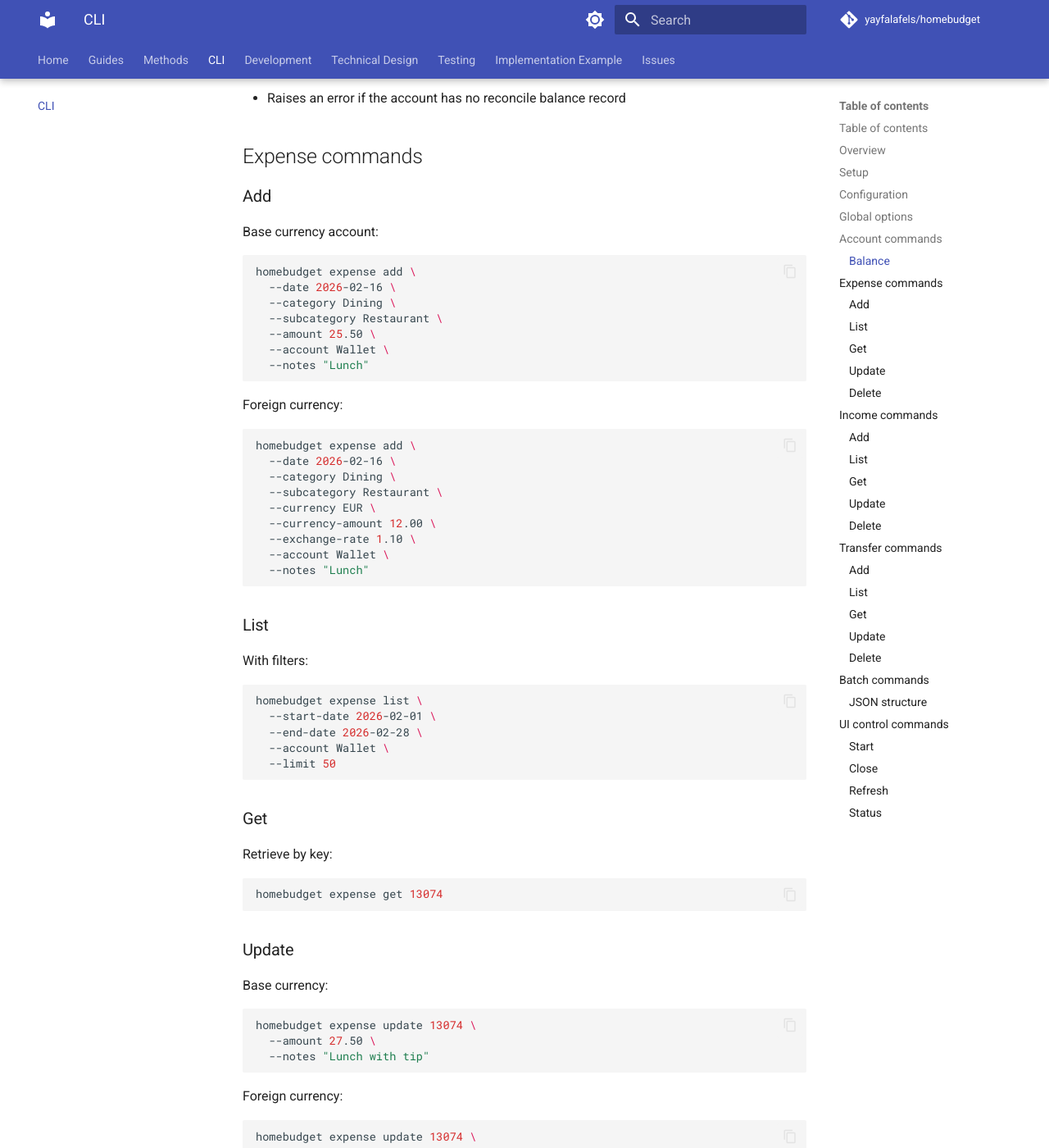
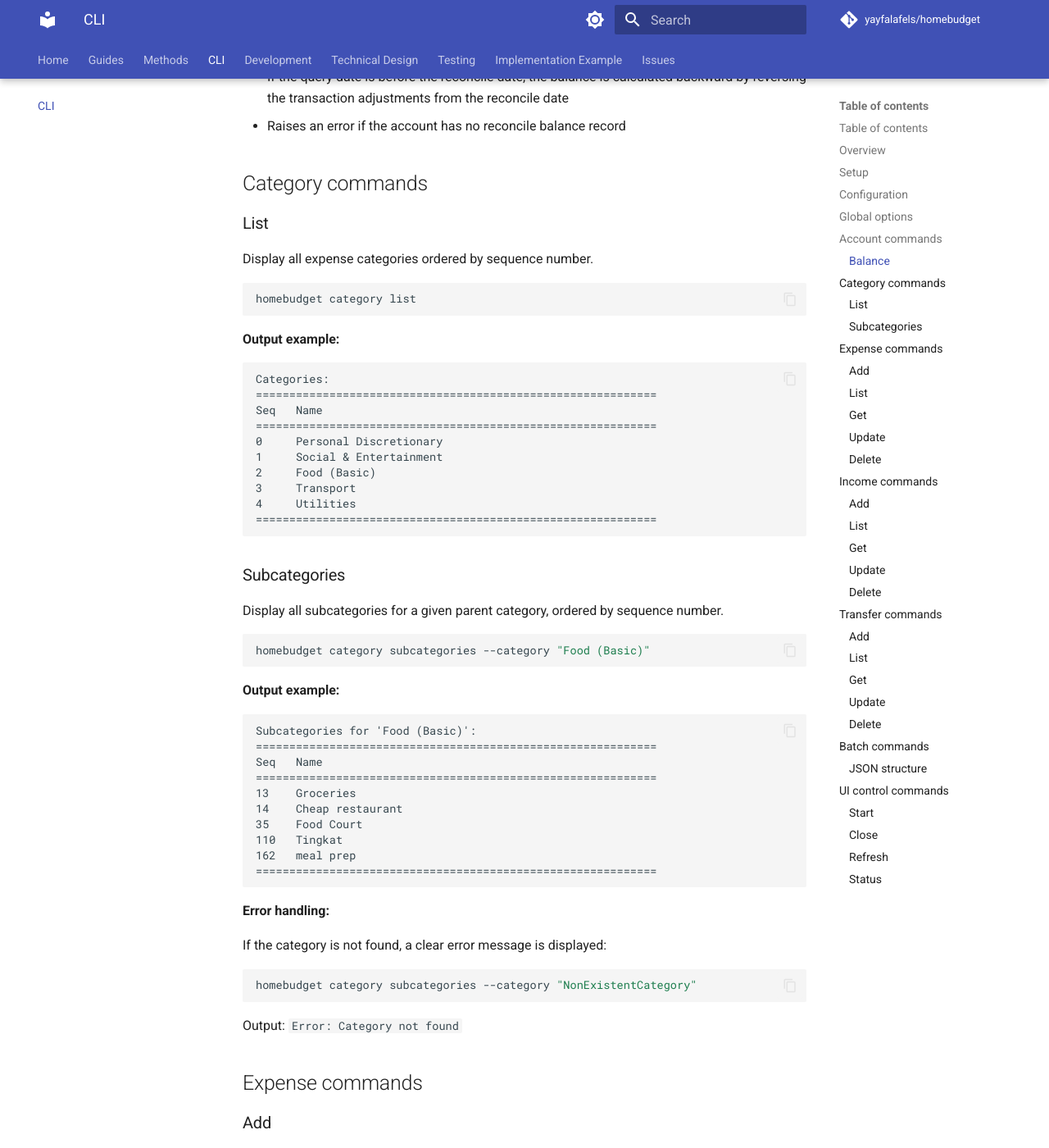
Before and after one commit to yayfalafels/homebudget, an MkDocs documentation site: the page built from docs/cli-guide.md, in a window 1280 px wide and 1400 px high, scrolled down 2566 px. Shown: the whole window at 82% size. Built offline with MkDocs 1.6.1 and Material for MkDocs 9.7.7, drawn with Linux system fonts in a browser that asks for light colours; comment, search, counter and statistics services are not loaded.

Commit message:
feat: [v210] issue 003 accounts cat list documentation

````diff
--- a/docs/cli-guide.md
+++ b/docs/cli-guide.md
@@ -7,6 +7,7 @@
 - [Configuration](#configuration)
 - [Global options](#global-options)
 - [Account commands](#account-commands)
+- [Category commands](#category-commands)
 - [Expense commands](#expense-commands)
 - [Income commands](#income-commands)
 - [Transfer commands](#transfer-commands)
@@ -96,6 +97,64 @@ Reconcile Amount: 1000.00
 - If the query date is after the reconcile date, the balance is calculated forward: reconcile amount + income and transfer_in amounts - expense and transfer_out amounts
 - If the query date is before the reconcile date, the balance is calculated backward by reversing the transaction adjustments from the reconcile date
 - Raises an error if the account has no reconcile balance record
+
+## Category commands
+
+### List
+
+Display all expense categories ordered by sequence number.
+
+```bash
+homebudget category list
+```
+
+**Output example:**
+
+```
+Categories:
+============================================================
+Seq   Name
+============================================================
+0     Personal Discretionary
+1     Social & Entertainment
+2     Food (Basic)
+3     Transport
+4     Utilities
+============================================================
+```
+
+### Subcategories
+
+Display all subcategories for a given parent category, ordered by sequence number.
+
+```bash
+homebudget category subcategories --category "Food (Basic)"
+```
+
+**Output example:**
+
+```
+Subcategories for 'Food (Basic)':
+============================================================
+Seq   Name
+============================================================
+13    Groceries
+14    Cheap restaurant
+35    Food Court
+110   Tingkat
+162   meal prep
+============================================================
+```
+
+**Error handling:**
+
+If the category is not found, a clear error message is displayed:
+
+```bash
+homebudget category subcategories --category "NonExistentCategory"
+```
+
+Output: `Error: Category not found`
 
 ## Expense commands
 
````
Also changed, not shown: docs/methods.md (+37 -13 lines).
